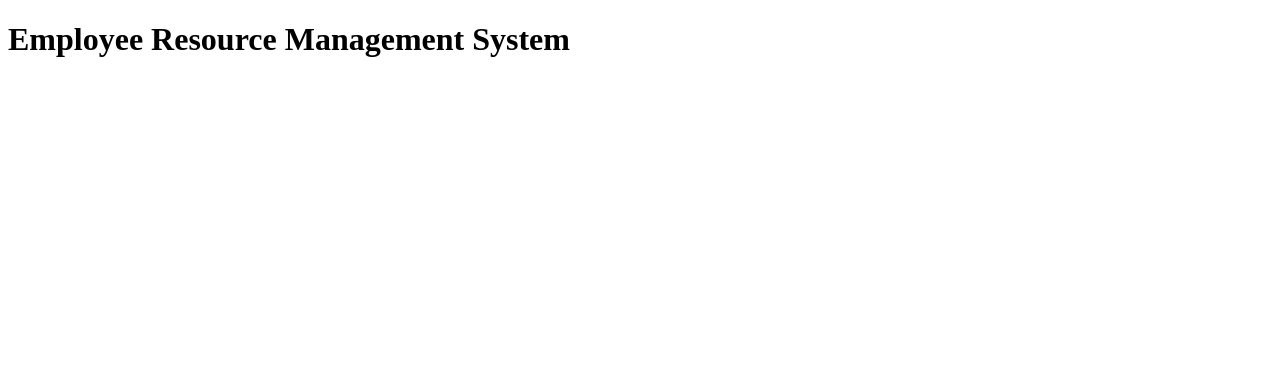
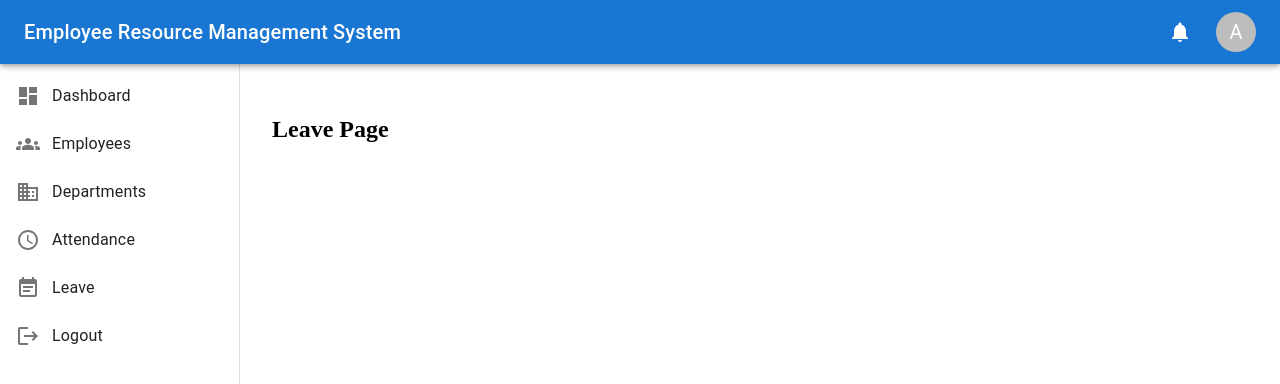
Before and after one commit to JejiAnil-28/ERMS-web-Application, a React app in the folder frontend/: page /leave in a window 1280 px wide. Shown: the top 384 px of the page. Built offline with nearby package versions, Linux system fonts and the light colour scheme; the HTML template or start-up script is replaced by a standard one.

Commit message:
feat(layout): implement enterprise layout with sidebar and navbar

```diff
--- a/frontend/src/App.jsx
+++ b/frontend/src/App.jsx
@@ -1,7 +1,9 @@
+import AppRoutes from "./routes/AppRoutes";
+
 function App() {
-    return (
-        <h1>Employee Resource Management System</h1>
-    );
+
+    return <AppRoutes />;
+
 }
 
 export default App;
--- a/frontend/src/components/layout/MainLayout.jsx
+++ b/frontend/src/components/layout/MainLayout.jsx
@@ -0,0 +1,40 @@
+import { Box, Toolbar } from "@mui/material";
+
+import Sidebar from "./Sidebar";
+import Navbar from "./Navbar";
+
+function MainLayout({ children }) {
+
+    return (
+
+        <Box
+            sx={{
+                display: "flex"
+            }}
+        >
+
+            <Navbar />
+
+            <Sidebar />
+
+            <Box
+                component="main"
+                sx={{
+                    flexGrow: 1,
+                    p: 3
+                }}
+            >
+
+                <Toolbar />
+
+                {children}
+
+            </Box>
+
+        </Box>
+
+    );
+
+}
+
+export default MainLayout;
--- a/frontend/src/components/layout/Navbar.jsx
+++ b/frontend/src/components/layout/Navbar.jsx
@@ -0,0 +1,61 @@
+import {
+    AppBar,
+    Toolbar,
+    Typography,
+    Box,
+    IconButton,
+    Avatar
+} from "@mui/material";
+
+import NotificationsIcon
+from "@mui/icons-material/Notifications";
+
+function Navbar() {
+
+    return (
+
+        <AppBar
+            position="fixed"
+            sx={{
+                zIndex: 1201
+            }}
+        >
+
+            <Toolbar>
+
+                <Typography
+                    variant="h6"
+                    sx={{
+                        flexGrow: 1
+                    }}
+                >
+
+                    Employee Resource Management System
+
+                </Typography>
+
+                <IconButton color="inherit">
+
+                    <NotificationsIcon />
+
+                </IconButton>
+
+                <Avatar
+                    sx={{
+                        ml: 2
+                    }}
+                >
+
+                    A
+
+                </Avatar>
+
+            </Toolbar>
+
+        </AppBar>
+
+    );
+
+}
+
+export default Navbar;
--- a/frontend/src/components/layout/Sidebar.jsx
+++ b/frontend/src/components/layout/Sidebar.jsx
@@ -0,0 +1,111 @@
+import {
+    Drawer,
+    List,
+    ListItemButton,
+    ListItemIcon,
+    ListItemText,
+    Toolbar
+} from "@mui/material";
+
+import DashboardIcon from "@mui/icons-material/Dashboard";
+import GroupsIcon from "@mui/icons-material/Groups";
+import BusinessIcon from "@mui/icons-material/Business";
+import AccessTimeIcon from "@mui/icons-material/AccessTime";
+import EventNoteIcon from "@mui/icons-material/EventNote";
+import LogoutIcon from "@mui/icons-material/Logout";
+
+import { Link } from "react-router-dom";
+
+const drawerWidth = 240;
+
+const menuItems = [
+    {
+        text: "Dashboard",
+        icon: <DashboardIcon />,
+        path: "/dashboard"
+    },
+    {
+        text: "Employees",
+        icon: <GroupsIcon />,
+        path: "/employees"
+    },
+    {
+        text: "Departments",
+        icon: <BusinessIcon />,
+        path: "/departments"
+    },
+    {
+        text: "Attendance",
+        icon: <AccessTimeIcon />,
+        path: "/attendance"
+    },
+    {
+        text: "Leave",
+        icon: <EventNoteIcon />,
+        path: "/leave"
+    }
+];
+
+function Sidebar() {
+
+    return (
+
+        <Drawer
+            variant="permanent"
+            sx={{
+                width: drawerWidth,
+                flexShrink: 0,
+                "& .MuiDrawer-paper": {
+                    width: drawerWidth,
+                    boxSizing: "border-box"
+                }
+            }}
+        >
+
+            <Toolbar />
+
+            <List>
+
+                {menuItems.map((item) => (
+
+                    <ListItemButton
+                        key={item.text}
+                        component={Link}
+                        to={item.path}
+                    >
+
+                        <ListItemIcon>
+                            {item.icon}
+                        </ListItemIcon>
+
+                        <ListItemText
+                            primary={item.text}
+                        />
+
+                    </ListItemButton>
+
+                ))}
+
+                <ListItemButton>
+
+                    <ListItemIcon>
+
+                        <LogoutIcon />
+
+                    </ListItemIcon>
+
+                    <ListItemText
+                        primary="Logout"
+                    />
+
+                </ListItemButton>
+
+            </List>
+
+        </Drawer>
+
+    );
+
+}
+
+export default Sidebar;
--- a/frontend/src/routes/AppRoutes.jsx
+++ b/frontend/src/routes/AppRoutes.jsx
@@ -0,0 +1,66 @@
+import {
+    BrowserRouter,
+    Routes,
+    Route,
+    Navigate
+} from "react-router-dom";
+
+import MainLayout from "../components/layout/MainLayout";
+
+import Dashboard from "../pages/dashboard/Dashboard";
+import EmployeeList from "../pages/employee/EmployeeList";
+import DepartmentList from "../pages/department/DepartmentList";
+import Attendance from "../pages/attendance/Attendance";
+import Leave from "../pages/leave/Leave";
+
+function AppRoutes() {
+
+    return (
+
+        <BrowserRouter>
+
+            <MainLayout>
+
+                <Routes>
+
+                    <Route
+                        path="/"
+                        element={<Navigate to="/dashboard" />}
+                    />
+
+                    <Route
+                        path="/dashboard"
+                        element={<Dashboard />}
+                    />
+
+                    <Route
+                        path="/employees"
+                        element={<EmployeeList />}
+                    />
+
+                    <Route
+                        path="/departments"
+                        element={<DepartmentList />}
+                    />
+
+                    <Route
+                        path="/attendance"
+                        element={<Attendance />}
+                    />
+
+                    <Route
+                        path="/leave"
+                        element={<Leave />}
+                    />
+
+                </Routes>
+
+            </MainLayout>
+
+        </BrowserRouter>
+
+    );
+
+}
+
+export default AppRoutes;
```
